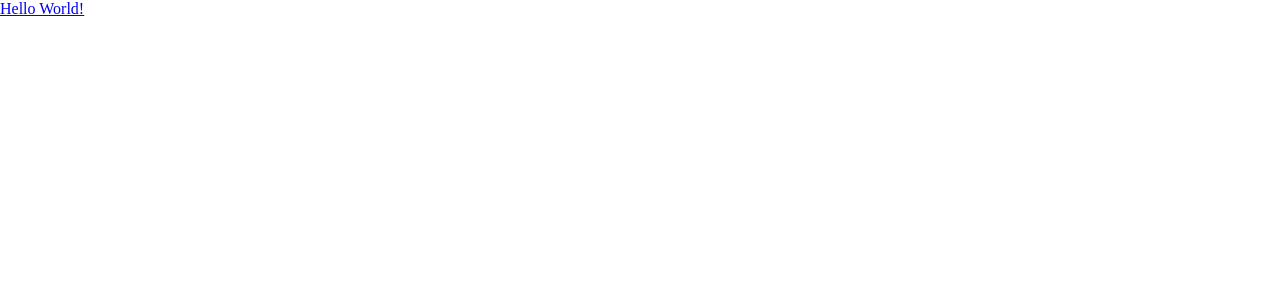
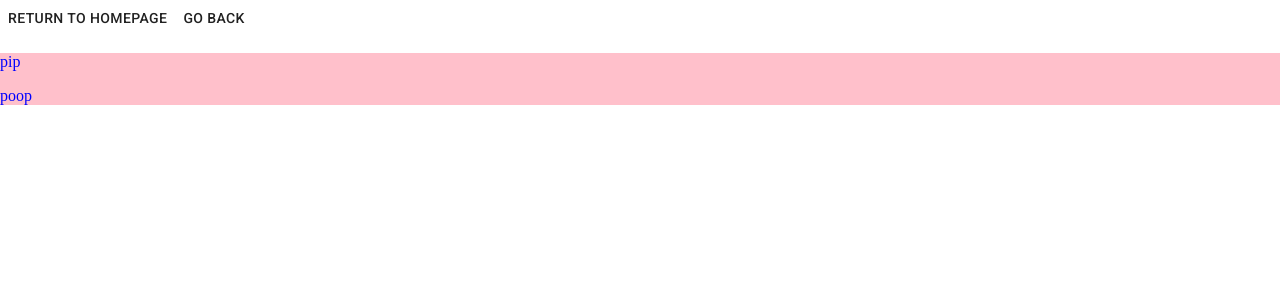
Before and after one commit to ParableWorks/music-app, a React app: page /404 in a window 1280 px wide. Before the commit this address led to /. Shown: the top 300 px of the page. Built offline with nearby package versions, Linux system fonts and the light colour scheme.

Commit message:
Add 404 Page with redirects, play/pause button, disable nowplaying works

```diff
--- a/src/App/App.jsx
+++ b/src/App/App.jsx
@@ -1,13 +1,13 @@
 import React from 'react';
 import { Provider } from 'react-redux';
 import { PersistGate } from 'redux-persist/integration/react';
-import {
-  BrowserRouter, Route, Switch, Redirect, Link,
-} from 'react-router-dom';
+import { BrowserRouter, Route, Switch, Redirect, Link } from 'react-router-dom';
 
 import Test from '../Pages/Test/Test';
 import LevelHub from '../Pages/LevelHub/levelHub';
 import Level from '../Pages/Level/Level';
+import FileNotFound from '../Pages/UniversalComponents/404';
+import Homepage from '../Pages/Homepage/Homepage';
 // import footer from '../Pages/UniversalComponents/footer';
 
 import configureStore from './store/configureStore';
@@ -26,8 +26,9 @@ const App = () => (
             <Route path="/level/:levelNumber" component={Level} />
             <Route path="/levelhub" component={LevelHub} />
             <Route path="/test" component={Test} />
-            <Route exact path="/" component={() => <Link to="/levelhub">Hello World!</Link>} />
-            <Redirect to="/" />
+            <Route path="/404" component={FileNotFound} />
+            <Route exact path="/" component={Homepage} />
+            <Redirect to="/404" />
           </Switch>
         </BrowserRouter>
       </PersistGate>
--- /dev/null
+++ b/src/Pages/Homepage/Homepage.jsx
@@ -0,0 +1,29 @@
+import React from 'react';
+import { makeStyles } from '@material-ui/core/styles';
+
+const useStyles = makeStyles(() => ({
+  root: {
+    // flexGrow: 1,
+    // marginTop: 100,
+    justifyContent: 'center',
+    alignItems: 'center',
+    color: 'blue',
+    backgroundColor: 'pink',
+  },
+}));
+
+const Homepage = () => {
+  const classes = useStyles();
+
+  return (
+    <div className={classes.root}>
+      <p>
+        pip
+        <br />
+      </p>
+      poop
+    </div>
+  );
+};
+
+export default Homepage;
--- a/src/Pages/Level/Level.jsx
+++ b/src/Pages/Level/Level.jsx
@@ -6,10 +6,13 @@ import { Typography } from '@material-ui/core';
 import Card from '@material-ui/core/Card';
 import CardContent from '@material-ui/core/CardContent';
 import LinearProgress from '@material-ui/core/LinearProgress';
+import PlayArrowIcon from '@material-ui/icons/PlayArrow';
+import Button from '@material-ui/core/Button';
 
 import GenericLevel from './components/GenericLevel';
 import levelConfig from '../../levelConfig.json';
 import NavBar from '../UniversalComponents/NavBar';
+import PlayButton from './components/PlayButton';
 
 const useStyles = makeStyles((theme) => ({
   root: {
@@ -24,15 +27,16 @@ const useStyles = makeStyles((theme) => ({
     // backgroundColor: '#3f50b5',
   },
   card: {
-    padding: theme.spacing(0),
+    padding: theme.spacing(2),
     textAlign: 'center',
-    height: '140px',
+    // height: '140px',
     backgroundColor: '#E8E9F3',
   },
+  button: { flexGrow: 0.03, color: '#221266' },
 }));
 
-const NowPlaying = () => {
-  const { disabled } = useParams();
+const NowPlaying = (props) => {
+  const { disabled } = props;
   const classes = useStyles();
 
   if (disabled === true) {
@@ -55,11 +59,12 @@ const NowPlaying = () => {
         spacing={8}
         className={(classes.nowplaying, classes.root)}
       >
-        <Grid item xs={6} sm={4} md={3} lg={2}>
+        <Grid xs={1} sm={4} md={3} lg={2}>
           <Card className={classes.card}>
             <CardContent>
               <Typography align="center">Now Playing: </Typography>
               <br />
+              <PlayButton className={classes.button} />
               <LinearProgress variant="determinate" value={69} />
             </CardContent>
           </Card>
@@ -88,7 +93,7 @@ const Level = () => {
     <div>
       <NavBar levelTitle={`Level ${levelNumber}`} />
       <GenericLevel levelConfig={levelConfig.levels[levelNumber]} />
-      <NowPlaying disabled />
+      <NowPlaying />
     </div>
   );
 };
--- a/src/Pages/Level/components/GenericLevel.jsx
+++ b/src/Pages/Level/components/GenericLevel.jsx
@@ -1,5 +1,5 @@
-import React from "react";
-import PropTypes from "prop-types";
+import React from 'react';
+import PropTypes from 'prop-types';
 
 const GenericLevel = (props) => {
   const {
@@ -18,6 +18,6 @@ GenericLevel.propTypes = {
 
 GenericLevel.defaultProps = {
   levelConfig: {
-    title: "",
+    title: '',
   },
 };
--- /dev/null
+++ b/src/Pages/Level/components/PlayButton.jsx
@@ -0,0 +1,17 @@
+import React, { useState } from 'react';
+
+import Button from '@material-ui/core/Button';
+import PlayArrowIcon from '@material-ui/icons/PlayArrow';
+import PauseIcon from '@material-ui/icons/Pause';
+
+const PlayButton = () => {
+  const [clicked, setClicked] = useState(false);
+
+  return (
+    <Button onClick={() => setClicked(!clicked)}>
+      {clicked ? <PlayArrowIcon /> : <PauseIcon />}
+    </Button>
+  );
+};
+
+export default PlayButton;
--- /dev/null
+++ b/src/Pages/UniversalComponents/404.jsx
@@ -0,0 +1,34 @@
+import React from 'react';
+import { useHistory } from 'react-router-dom';
+import { makeStyles } from '@material-ui/core/styles';
+import Button from '@material-ui/core/Button';
+
+import NavBar from './NavBar';
+import Homepage from '../Homepage/Homepage';
+
+const useStyles = makeStyles(() => ({
+  root: {
+    // flexGrow: 1,
+    // marginTop: 100,
+    justifyContent: 'center',
+    alignItems: 'center',
+  },
+}));
+
+const FileNotFound = () => {
+  const classes = useStyles();
+  const history = useHistory();
+
+  return (
+    <div>
+      {/* <NavBar /> */}
+      <Button onClick={() => history.push('/')}>return to homepage</Button>
+      <Button className={classes.root} onClick={() => history.goBack()}>
+        go back
+      </Button>
+      <Homepage />
+    </div>
+  );
+};
+
+export default FileNotFound;
```
